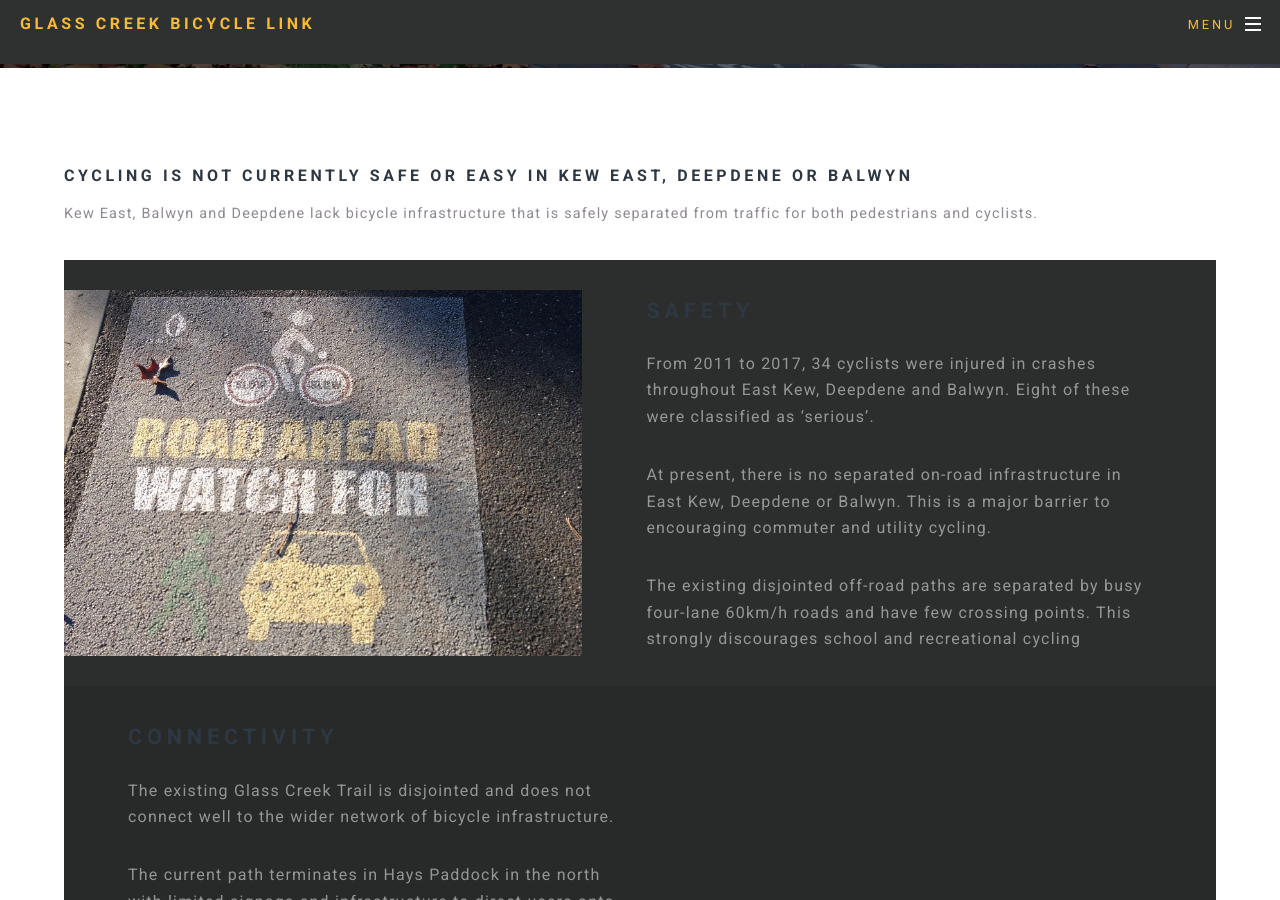
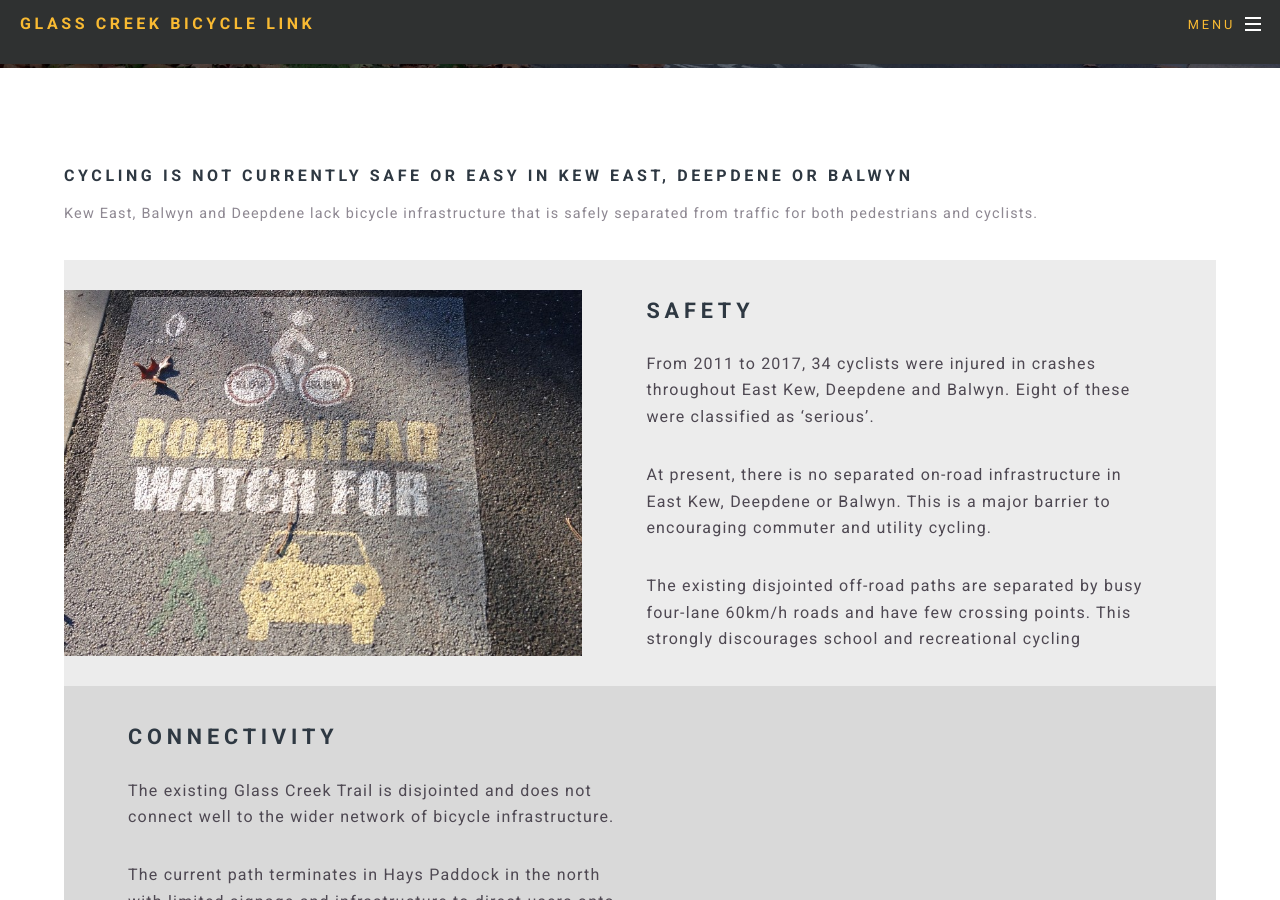
Before and after one commit to boroondarabike/glasscreek-old, a Jekyll site: the page built from issues/index.html, in a window 1280 px wide and 900 px high, scrolled down 325 px. Built offline with Jekyll 4.4.1, drawn with Linux system fonts in a browser that asks for light colours.

Commit message:
Trying this

```diff
--- a/issues/index.html
+++ b/issues/index.html
@@ -10,7 +10,7 @@ subtitle: The current conditions for bikes in Kew East, Deepdene and Balwyn
 				</header>
 
 				<!-- Issues -->
-					<section id="one" class="wrapper alt style2">
+					<section id="one" class="wrapper alt style4">
 						<section class="spotlight">
 							<div class="image"><img src="../images/pic01.jpg" alt="" /></div><div class="content">
 								<h2>Safety</h2>
```
